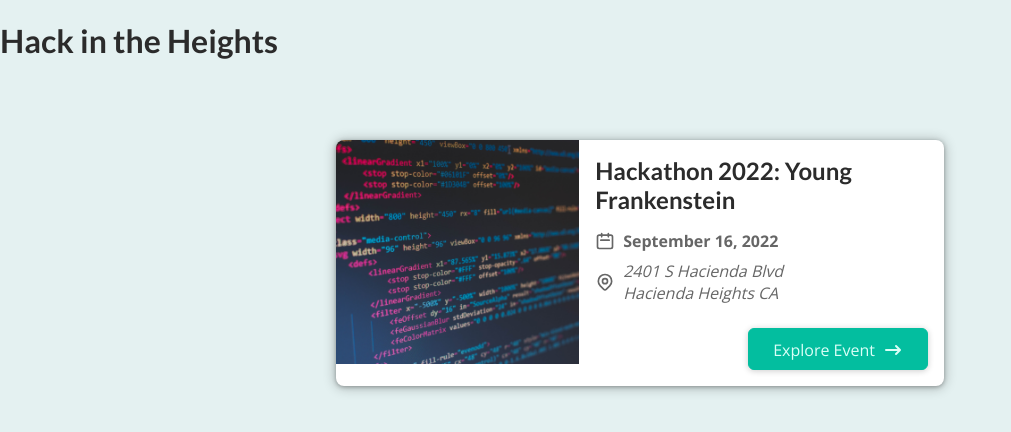
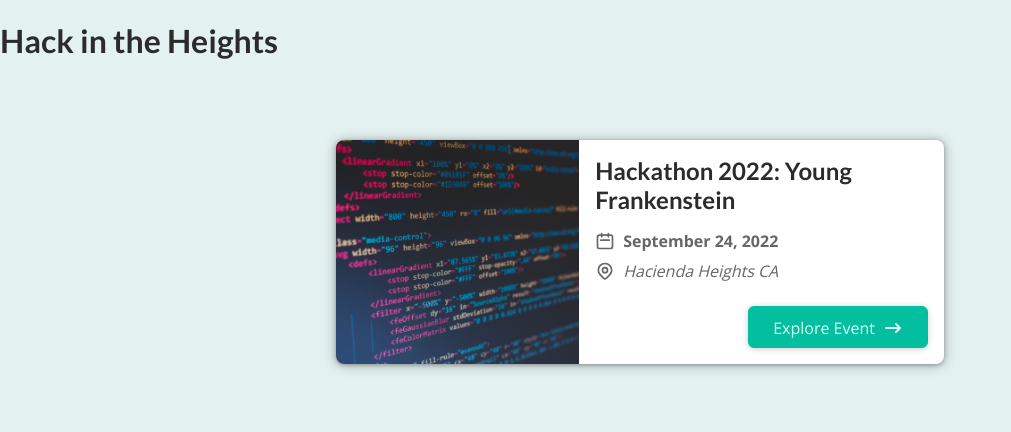
Before and after one commit to danoru/hackintheheights, a Next.js app: page / in a window 1280 px wide. Shown: the top 432 px of the page, without its empty margins (0-1011 px from the left). Built offline with nearby package versions, Linux system fonts and the light colour scheme.

Commit message:
Minor change to event data

```diff
--- a/event-data.js
+++ b/event-data.js
@@ -4,8 +4,8 @@ const EVENT_DATA = [
     title: "Hackathon 2022: Young Frankenstein",
     description:
       "You know, I'm a rather brilliant programmer. Perhaps I can help you with that code.",
-    location: "2401 S Hacienda Blvd, Hacienda Heights CA",
-    date: "2022-09-16",
+    location: "Hacienda Heights CA",
+    date: "2022-09-24",
     image: "images/coding-event.jpg",
     isFeatured: true,
   },
```
